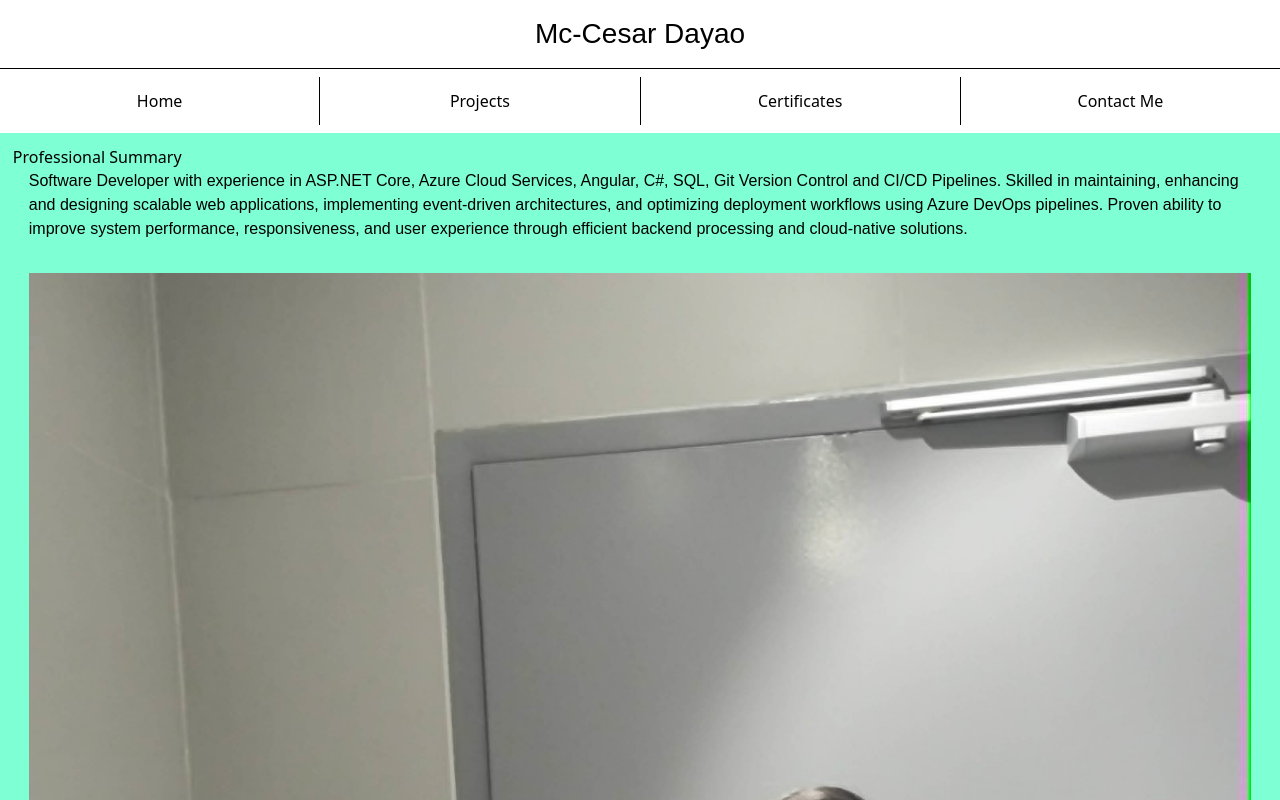
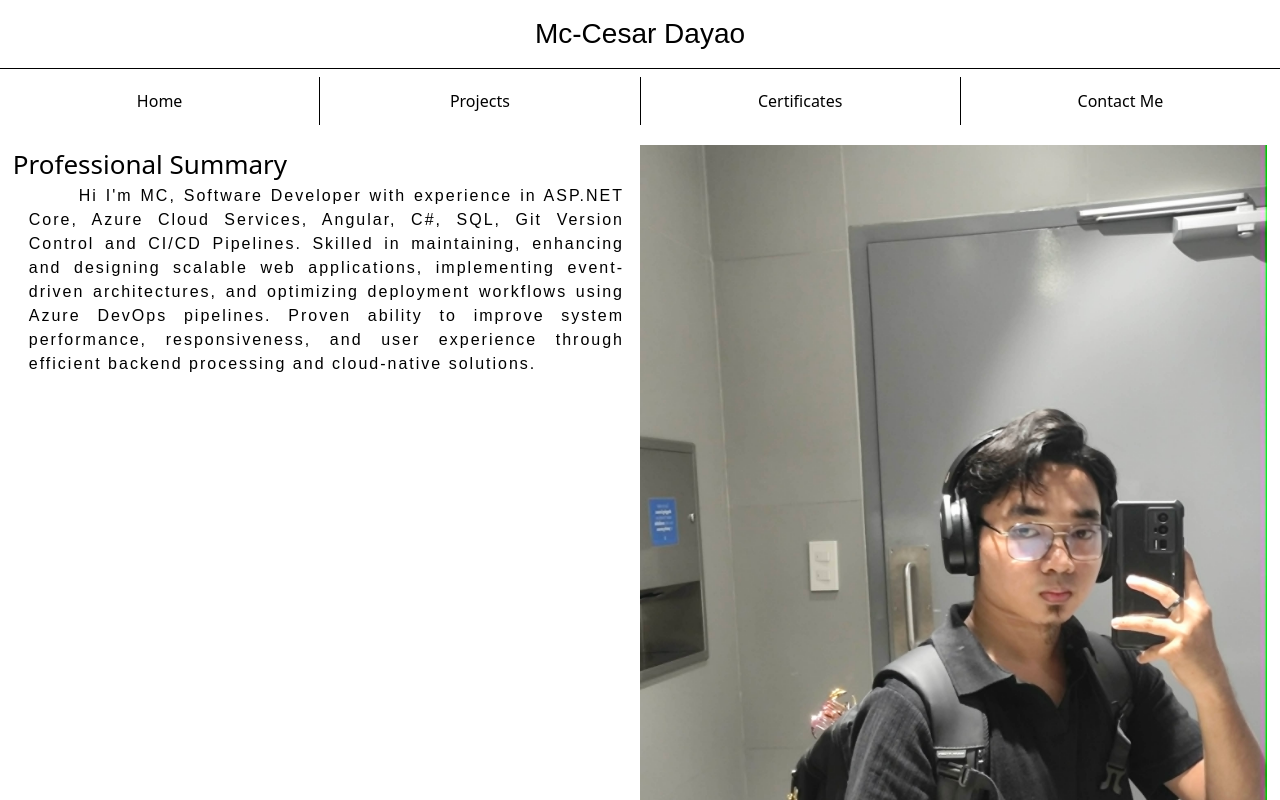
Before and after one commit to MC-dev-web/Portfolio, an Angular app: page / in a window 1280 px wide. Shown: the top 800 px of the page. Built offline with nearby package versions, Linux system fonts and the light colour scheme.

Commit message:
layout fix and minor improvements

```diff
--- a/src/app/homepage/homepage.css
+++ b/src/app/homepage/homepage.css
@@ -1,8 +1,31 @@
+main{
+    height: auto;
+}
+
+p {
+    font-family: Arial, Helvetica, sans-serif;
+}
 
 .intro{
-    background-color: aquamarine;
     padding: 1%;
+    display: flex;
 }
-p {
-font-family: Arial, Helvetica, sans-serif;
+
+.prof_summary, .profilePic{
+    flex: 1;
+    width:50%;
 }
+
+img{
+    max-width: 100%;
+    height: auto;
+}
+
+.card-title{
+    font-size: 26px;
+}
+mat-card-content p{
+    text-align:justify;
+    letter-spacing: 2px;
+    text-indent: 50px;
+}
--- a/src/app/homepage/homepage.html
+++ b/src/app/homepage/homepage.html
@@ -1,24 +1,23 @@
 <main>
   <div class="intro">
     <mat-card class="prof_summary">
-      <mat-card-title>
+      <mat-card-title class="card-title">
         Professional Summary
       </mat-card-title>
 
       <mat-card-content>
         <p>
           <!-- possible extraction from link like linkedIn profile ? hmm web scraping -->
-          Software Developer with experience in ASP.NET Core, Azure Cloud Services, Angular, C#, SQL, Git Version Control and CI/CD
+          Hi I'm MC, Software Developer with experience in ASP.NET Core, Azure Cloud Services, Angular, C#, SQL, Git Version Control and CI/CD
           Pipelines. Skilled in maintaining, enhancing and designing scalable web applications, implementing event-driven
           architectures, and optimizing deployment workflows using Azure DevOps pipelines. Proven ability to improve system
           performance, responsiveness, and user experience through efficient backend processing and cloud-native solutions.
         </p>
       </mat-card-content>
     </mat-card>
+
     <mat-card class="profilePic">
-      <mat-card-content>
         <img mat-card-image src="assets/images/picture1.jpg" alt="Muka ni MC">
-      </mat-card-content>
     </mat-card>
   </div>
 </main>
```
